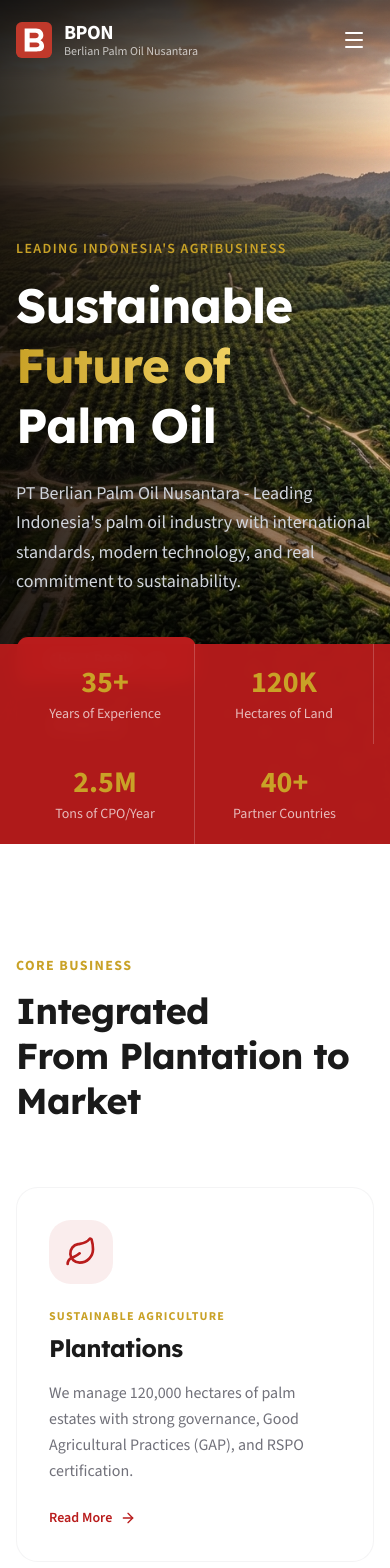
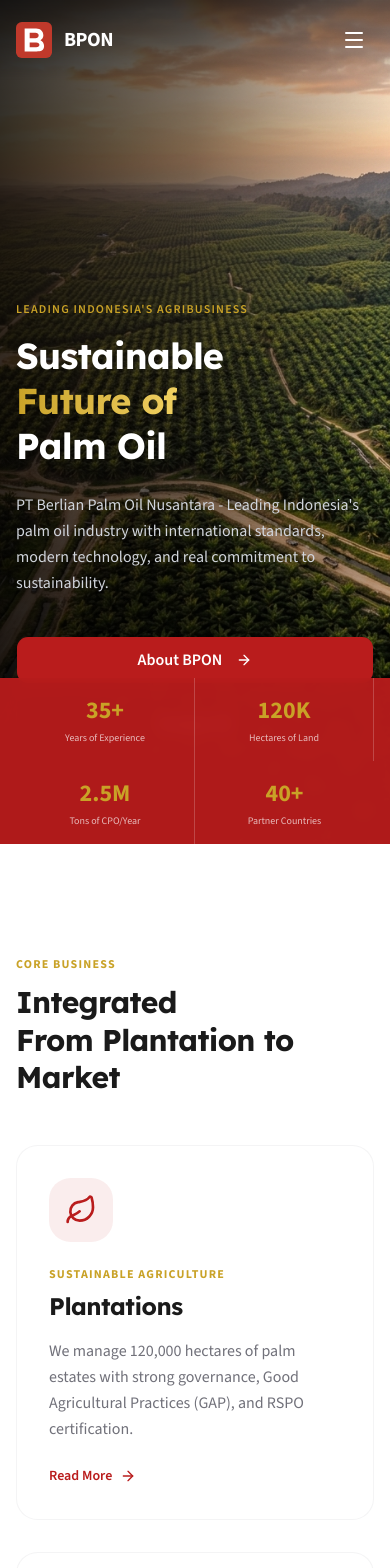
Before and after one commit to Yudbay1809/BPON, a Next.js app: page /en in a window 390 px wide. Shown: the top 1568 px of the page. Built offline with nearby package versions, Linux system fonts and the light colour scheme.

Commit message:
style: comprehensive responsiveness fixes for mobile/tablet (typography, spacing, overflow, buttons)

```diff
--- a/src/app/[locale]/page.tsx
+++ b/src/app/[locale]/page.tsx
@@ -24,7 +24,7 @@ export default async function HomePage(props: { params: Promise<{ locale: string
   const sustainabilityIcons = [Globe, Users, TrendingUp, Award];
 
   return (
-    <div className="w-full">
+    <div className="w-full overflow-x-hidden">
       <section className="relative h-screen min-h-[700px] w-full flex items-end justify-start overflow-hidden">
         <div className="absolute inset-0 z-0">
           <Image
@@ -41,10 +41,10 @@ export default async function HomePage(props: { params: Promise<{ locale: string
         <div className="relative z-10 w-full pb-24 md:pb-32">
           <div className="container mx-auto px-4 md:px-8 max-w-7xl">
             <div className="max-w-3xl">
-              <p className="text-accent font-semibold tracking-widest uppercase text-sm mb-4">
+              <p className="text-accent font-semibold tracking-widest uppercase text-xs sm:text-sm mb-4">
                 {t('hero_subtitle')}
               </p>
-              <h1 className="text-5xl md:text-7xl font-bold text-white leading-tight mb-6">
+              <h1 className="text-4xl sm:text-5xl md:text-7xl font-bold text-white leading-tight mb-6">
                 {t('hero_title_1')}
                 <br />
                 <span className="text-transparent bg-clip-text bg-gradient-to-r from-[#C9A227] to-[#F0D060]">
@@ -53,10 +53,10 @@ export default async function HomePage(props: { params: Promise<{ locale: string
                 <br />
                 {t('hero_title_2')}
               </h1>
-              <p className="text-lg md:text-xl text-gray-300 max-w-xl mb-10 font-light leading-relaxed">
+              <p className="text-base md:text-xl text-gray-300 max-w-xl mb-10 font-light leading-relaxed">
                 {t('hero_desc')}
               </p>
-              <div className="flex flex-col sm:flex-row items-start gap-4">
+              <div className="flex flex-col sm:flex-row items-stretch sm:items-start gap-4">
                 <Link
                   href="/about"
                   className={cn(
@@ -86,9 +86,9 @@ export default async function HomePage(props: { params: Promise<{ locale: string
             <div className="container mx-auto px-4 md:px-8 max-w-7xl">
               <div className="grid grid-cols-2 md:grid-cols-4">
                 {copy.stats.map((stat, index) => (
-                  <div key={index} className="py-5 px-6 text-center border-r border-white/20 last:border-0">
-                    <p className="text-3xl font-bold text-accent">{stat.value}</p>
-                    <p className="text-white/70 text-sm mt-1">{stat.label}</p>
+                  <div key={index} className="py-4 px-2 sm:py-5 sm:px-6 text-center border-r border-white/20 last:border-0">
+                    <p className="text-2xl sm:text-3xl font-bold text-accent">{stat.value}</p>
+                    <p className="text-white/70 text-[10px] sm:text-sm mt-1">{stat.label}</p>
                   </div>
                 ))}
               </div>
@@ -99,9 +99,9 @@ export default async function HomePage(props: { params: Promise<{ locale: string
 
       <section className="py-28 bg-white">
         <div className="container mx-auto px-4 md:px-8 max-w-7xl">
-          <div className="mb-16 max-w-2xl">
-            <p className="text-accent font-bold tracking-widest uppercase text-sm mb-3">{copy.coreBusiness.tag}</p>
-            <h2 className="text-4xl md:text-5xl font-bold text-foreground leading-tight">
+          <div className="mb-12 md:mb-16 max-w-2xl">
+            <p className="text-accent font-bold tracking-widest uppercase text-xs sm:text-sm mb-3">{copy.coreBusiness.tag}</p>
+            <h2 className="text-3xl md:text-5xl font-bold text-foreground leading-tight">
               {copy.coreBusiness.titleLines[0]}
               <br />
               {copy.coreBusiness.titleLines[1]}
@@ -136,9 +136,9 @@ export default async function HomePage(props: { params: Promise<{ locale: string
 
       <section className="py-28 bg-[#F5F5F5]">
         <div className="container mx-auto px-4 md:px-8 max-w-7xl">
-          <div className="grid grid-cols-1 lg:grid-cols-2 gap-16 items-center">
+          <div className="grid grid-cols-1 lg:grid-cols-2 gap-10 lg:gap-16 items-center">
             <div className="relative">
-              <div className="relative h-[560px] rounded-2xl overflow-hidden shadow-2xl">
+              <div className="relative h-[400px] md:h-[560px] rounded-2xl overflow-hidden shadow-2xl">
                 <Image
                   src="/images/about-building.jpg"
                   alt={copy.about.imageAlt}
@@ -146,9 +146,9 @@ export default async function HomePage(props: { params: Promise<{ locale: string
                   className="object-cover"
                 />
               </div>
-              <div className="absolute -bottom-6 -right-6 bg-primary text-white rounded-2xl p-6 shadow-xl max-w-[220px]">
-                <p className="text-5xl font-bold">35+</p>
-                <p className="text-white/80 text-sm mt-1">{copy.about.floatingStat}</p>
+              <div className="absolute bottom-4 right-4 md:-bottom-6 md:-right-6 bg-primary text-white rounded-2xl p-4 md:p-6 shadow-xl max-w-[160px] md:max-w-[220px]">
+                <p className="text-3xl md:text-5xl font-bold">35+</p>
+                <p className="text-white/80 text-[10px] md:text-sm mt-1">{copy.about.floatingStat}</p>
               </div>
             </div>
 
@@ -183,8 +183,8 @@ export default async function HomePage(props: { params: Promise<{ locale: string
         <div className="container mx-auto px-4 md:px-8 max-w-7xl">
           <div className="flex flex-col md:flex-row md:items-end justify-between mb-16 gap-6">
             <div>
-              <p className="text-accent font-bold tracking-widest uppercase text-sm mb-3">{copy.products.tag}</p>
-              <h2 className="text-4xl md:text-5xl font-bold text-foreground">{copy.products.title}</h2>
+              <p className="text-accent font-bold tracking-widest uppercase text-xs sm:text-sm mb-3">{copy.products.tag}</p>
+              <h2 className="text-3xl md:text-5xl font-bold text-foreground">{copy.products.title}</h2>
             </div>
             <Link href="/products" className={cn(buttonVariants({ variant: 'outline' }), 'border-primary text-primary hover:bg-primary hover:text-white')}>
               {copy.products.more}
@@ -216,10 +216,10 @@ export default async function HomePage(props: { params: Promise<{ locale: string
           <div className="absolute inset-0 bg-[#1A0505]/90" />
         </div>
         <div className="relative z-10 container mx-auto px-4 md:px-8 max-w-7xl">
-          <div className="text-center mb-16">
-            <p className="text-accent font-bold tracking-widest uppercase text-sm mb-3">{copy.sustainability.tag}</p>
-            <h2 className="text-4xl md:text-5xl font-bold text-white mb-4">{copy.sustainability.title}</h2>
-            <p className="text-white/70 max-w-2xl mx-auto text-lg">{copy.sustainability.desc}</p>
+          <div className="text-center mb-12 md:mb-16">
+            <p className="text-accent font-bold tracking-widest uppercase text-xs sm:text-sm mb-3">{copy.sustainability.tag}</p>
+            <h2 className="text-3xl md:text-5xl font-bold text-white mb-4">{copy.sustainability.title}</h2>
+            <p className="text-white/70 max-w-2xl mx-auto text-base md:text-lg px-4">{copy.sustainability.desc}</p>
           </div>
           <div className="grid grid-cols-1 sm:grid-cols-2 lg:grid-cols-4 gap-6 mb-12">
             {copy.sustainability.items.map((item, index) => {
@@ -278,14 +278,14 @@ export default async function HomePage(props: { params: Promise<{ locale: string
         </div>
       </section>
 
-      <section className="py-28 bg-primary">
-        <div className="container mx-auto px-4 md:px-8 max-w-7xl text-center">
-          <p className="text-accent font-bold tracking-widest uppercase text-sm mb-4">{t('cta_tag')}</p>
-          <h2 className="text-4xl md:text-5xl font-bold text-white mb-6 max-w-3xl mx-auto leading-tight">
+      <section className="py-20 md:py-28 bg-primary">
+        <div className="container mx-auto px-6 md:px-8 max-w-7xl text-center">
+          <p className="text-accent font-bold tracking-widest uppercase text-xs sm:text-sm mb-4">{t('cta_tag')}</p>
+          <h2 className="text-3xl md:text-5xl font-bold text-white mb-6 max-w-3xl mx-auto leading-tight">
             {t('cta_title')}
           </h2>
-          <p className="text-white/70 text-lg mb-10 max-w-2xl mx-auto">{t('cta_desc')}</p>
-          <div className="flex flex-col sm:flex-row items-center justify-center gap-4">
+          <p className="text-white/70 text-base md:text-lg mb-10 max-w-2xl mx-auto">{t('cta_desc')}</p>
+          <div className="flex flex-col sm:flex-row items-stretch sm:items-center justify-center gap-4 px-4 sm:px-0">
             <Link href="/contact" className={cn(buttonVariants({ size: 'lg' }), 'bg-accent hover:bg-accent/90 text-white font-bold px-10 h-12 text-base')}>
               {t('cta_btn_contact')}
               <ArrowRight className="ml-2 w-4 h-4" />
--- a/src/components/ui/logo.tsx
+++ b/src/components/ui/logo.tsx
@@ -45,7 +45,7 @@ export function BPONWordmark({
           BPON
         </span>
         {showTagline && (
-          <span className={`text-xs font-medium leading-none mt-0.5 block ${subTextClass}`}>
+          <span className={`text-[10px] sm:text-xs font-medium leading-none mt-0.5 block ${subTextClass} hidden sm:block`}>
             Berlian Palm Oil Nusantara
           </span>
         )}
```
Also changed, not shown: .claude/settings.local.json (added).
